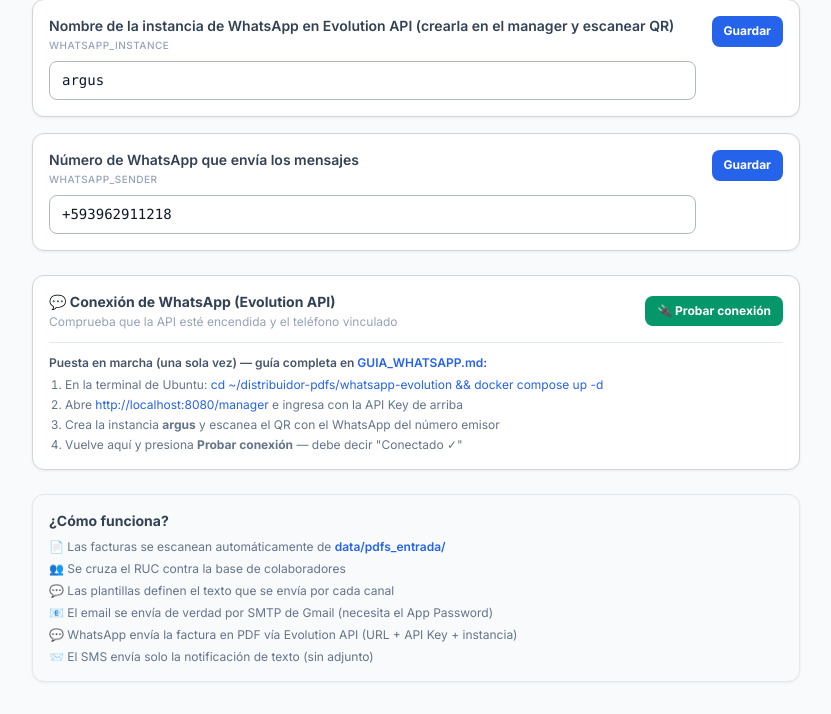
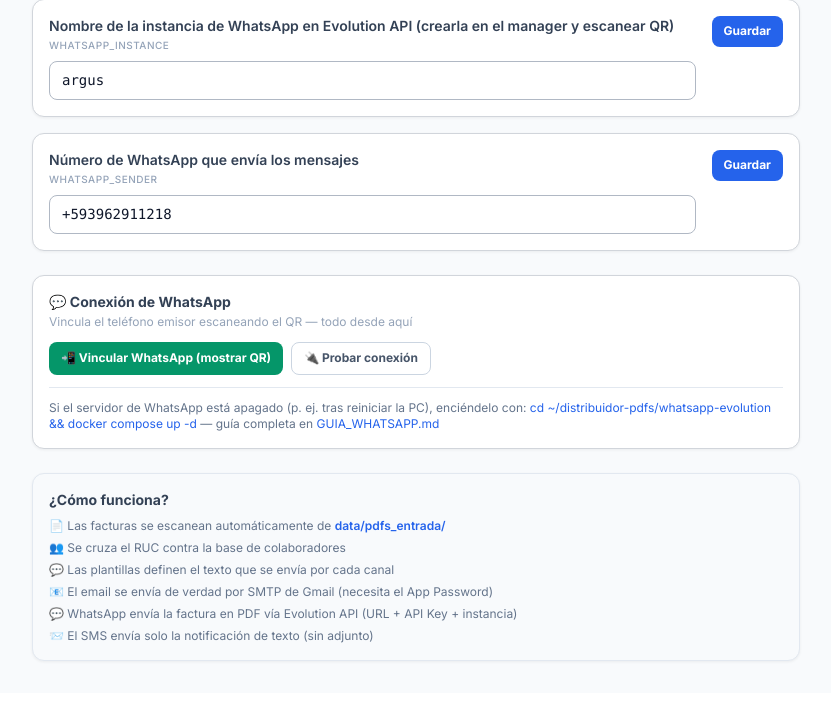
Before and after one commit to JavierOviedo484/ArgusDistri_app, a FastAPI app: page /config in a window 1280 px wide. Shown: the part 1065-1779 px from the top of the page, without its empty margins (364-1195 px from the left). After the commit the page ends 1727 px from the top, so only its background shows below. Run offline with FastAPI, Linux system fonts and the light colour scheme; data that the repository does not hold is empty; some libraries are stand-ins or nearby versions.

Commit message:
QR de WhatsApp integrado en ARGUS (sin usar el manager de Evolution)
El manager de Evolution es un panel oscuro de terceros que confundia
(logo roto, otros colores). Ahora el QR de vinculacion se muestra
dentro de la pestana Configuracion de ARGUS, con el tema propio:

- GET /whatsapp-qr: pide el QR a Evolution (instance/connect), lo
  muestra en tarjeta clara con instrucciones, se auto-renueva cada
  20s y al detectar la vinculacion cambia a tarjeta verde de exito.
- Boton nuevo en Configuracion: Vincular WhatsApp (mostrar QR),
  junto al de Probar conexion.
- GUIA_WHATSAPP.md actualizada: el manager queda como alternativa
  avanzada, ya no es parte del flujo.

Co-Authored-By: Claude Opus 4.8 <noreply@anthropic.com>

```diff
--- a/backend/main.py
+++ b/backend/main.py
@@ -576,6 +576,76 @@ def probar_whatsapp(db: Session = Depends(get_db)):
     )
 
 
+@app.get("/whatsapp-qr", response_class=HTMLResponse)
+def whatsapp_qr(db: Session = Depends(get_db)):
+    """
+    Muestra el QR para vincular WhatsApp DENTRO de ARGUS (sin usar el
+    manager oscuro de Evolution). Se auto-refresca hasta quedar conectado.
+    """
+    import httpx as _httpx
+    from app.models.configuracion import Configuracion
+    from app.services.whatsapp_sender import probar_conexion
+
+    configs = {c.clave: c.valor for c in db.query(Configuracion).all()}
+    api_url = (configs.get("whatsapp_api_url") or "").rstrip("/")
+    api_key = configs.get("whatsapp_api_key") or ""
+    instancia = (configs.get("whatsapp_instance") or "argus").strip()
+
+    # ¿Ya está conectado? → tarjeta verde y se detiene el auto-refresco
+    estado = probar_conexion(api_url, api_key, instancia)
+    if estado["ok"]:
+        return HTMLResponse(
+            "<div class='card' style='background:#ecfdf5;border-color:#a7f3d0;'>"
+            "<div class='text-sm font-bold' style='color:#047857;'>✅ ¡WhatsApp vinculado!</div>"
+            "<div class='text-xs mt-1' style='color:#059669;'>Ya puedes enviar facturas por WhatsApp desde el Dashboard.</div>"
+            "</div>"
+        )
+
+    if estado["estado"] in ("apagada", "sin_config", "auth"):
+        return HTMLResponse(
+            f"<div class='card' style='background:#fef2f2;border-color:#fecaca;'>"
+            f"<div class='text-xs' style='color:#b91c1c;'>🔴 {estado['mensaje']}</div></div>"
+        )
+
+    # Pedir el QR a Evolution
+    try:
+        resp = _httpx.get(
+            f"{api_url}/instance/connect/{instancia}",
+            headers={"apikey": api_key},
+            timeout=15,
+        )
+        data = resp.json() if resp.status_code in (200, 201) else {}
+    except Exception:
+        data = {}
+
+    b64 = data.get("base64") or ""
+    if not b64:
+        return HTMLResponse(
+            "<div class='card' style='background:#fffbeb;border-color:#fde68a;' "
+            "hx-get='/whatsapp-qr' hx-trigger='load delay:5s' hx-swap='outerHTML'>"
+            "<div class='text-xs' style='color:#92400e;'>⏳ Generando código QR… (se actualiza solo en unos segundos)</div></div>"
+        )
+
+    # Tarjeta con QR — se refresca sola cada 25s (el QR caduca) y detecta la vinculación
+    return HTMLResponse(f"""
+    <div class="card" style="border-color:#a7f3d0;" hx-get="/whatsapp-qr" hx-trigger="every 20s" hx-swap="outerHTML">
+        <div class="flex gap-4 items-center flex-wrap">
+            <img src="{b64}" alt="QR de WhatsApp" style="width:230px;height:230px;border-radius:0.5rem;border:1px solid #e2e8f0;background:white;padding:6px;">
+            <div class="flex-1" style="min-width:220px;">
+                <div class="text-sm font-bold text-slate-700 mb-2">📲 Escanea con el teléfono del número emisor</div>
+                <ol class="text-xs text-slate-500 space-y-1.5 list-decimal ml-4">
+                    <li>Abre <strong>WhatsApp</strong> en el teléfono</li>
+                    <li>Ve a <strong>Ajustes → Dispositivos vinculados</strong></li>
+                    <li>Toca <strong>Vincular un dispositivo</strong></li>
+                    <li>Apunta la cámara a este código</li>
+                </ol>
+                <div class="text-[11px] mt-2.5" style="color:#059669;">El código se renueva solo cada 20 segundos.<br>Al escanearlo, esta tarjeta cambiará a "✅ ¡WhatsApp vinculado!"</div>
+            </div>
+        </div>
+    </div>
+    """)
+
+
 @app.get("/resumen-envio/{canal}", response_class=HTMLResponse)
 def resumen_envio(canal: str, request: Request, db: Session = Depends(get_db)):
     """
```
Also changed, not shown: GUIA_WHATSAPP.md (+12 -10 lines), backend/app/templates/partials/config_content.html (+17 -14 lines).
